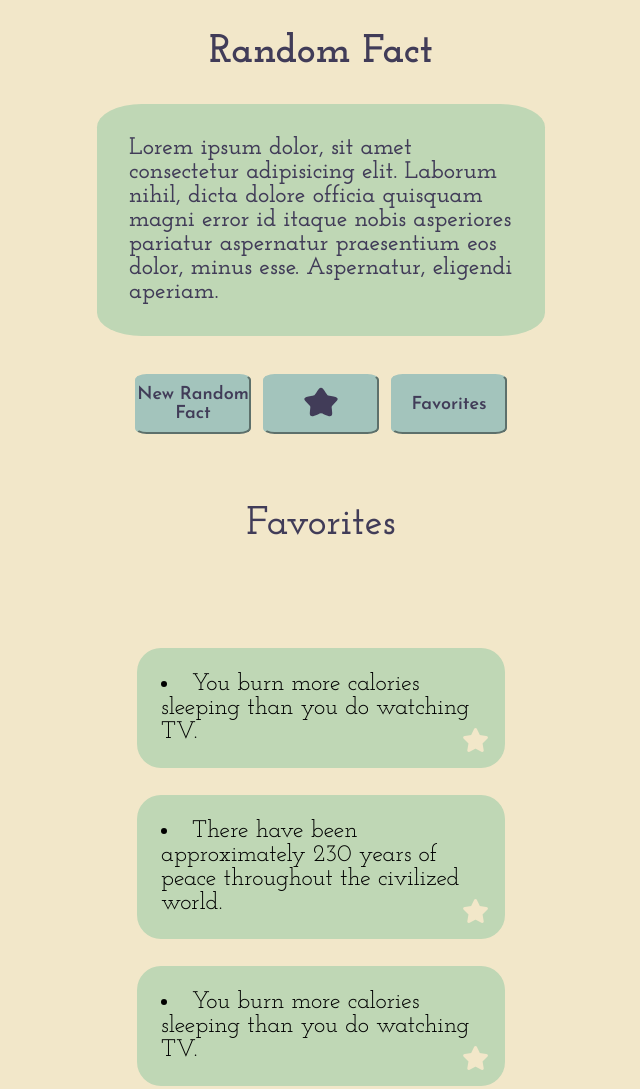
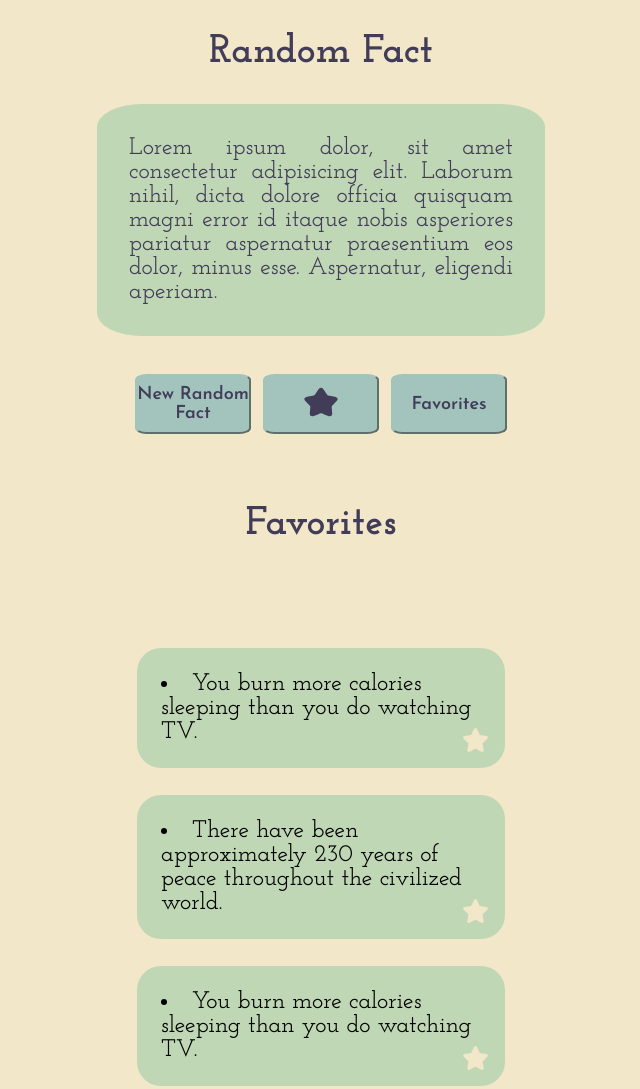
Before and after one commit to ImLauraGS/Useless-Facts, a plain HTML site: page index.html in a window 1280 px wide. Shown: the top 1089 px of the page, without its empty margins (319-959 px from the left). Drawn offline with Linux system fonts and the light colour scheme.

Commit message:
cambios en tipo de fuente para que todo se asemeje

```diff
--- a/src/css/favorites.css
+++ b/src/css/favorites.css
@@ -5,8 +5,7 @@ header, .random-fact-page {
 }
 .favorites-page h1 {
     text-align: center;
-    font-size: 2.5rem;
-    font-weight: 600;
+    font: var(--font_title);
     height: 4rem;
 }
 .favorites-facts-group {
@@ -18,6 +17,7 @@ header, .random-fact-page {
 .favorites-facts-group ul li{
     width: 20rem;
     font-size: 1.5rem;
+    font: var(--font_fact_text);
     background-color: var(--color_light_green);
     padding: 1.5rem;
     list-style-position: inside;
--- a/src/css/home.css
+++ b/src/css/home.css
@@ -22,10 +22,9 @@ h1{
 }
 
 .fact-home {
-
     font: var(--font_fact_text);
     color:var(--color_dark_blue);
-
+    text-align: justify;
 }
 
 .group-btn{
@@ -73,8 +72,10 @@ button:hover{
 
 /*HEADER DESKTOP display none*/
 @media (min-width: 981px) {
-    .header-desktop{display:none;}
-    #random-fact{
+    .header-desktop {
+        display:none;
+    }
+    #random-fact {
         max-width: 24rem;
         background-color: var(--color_light_green);
         border-radius: 10%;
--- a/src/css/root.css
+++ b/src/css/root.css
@@ -10,7 +10,7 @@
 
     --font_title: 700 2.5rem 'Josefin Slab', sans-serif;
     --font_header_menu: 600 24px 'Josefin Slab', sans-serif;
-    --font_fact_text: 600 24px 'Josefin Slab', sans-serif;
+    --font_fact_text: 500 24px 'Josefin Slab', sans-serif;
     --font_button: 600 18px 'Josefin Sans', sans-serif;
     --font_footer: 400 12px 'Inter', sans-serif;
 }
```
